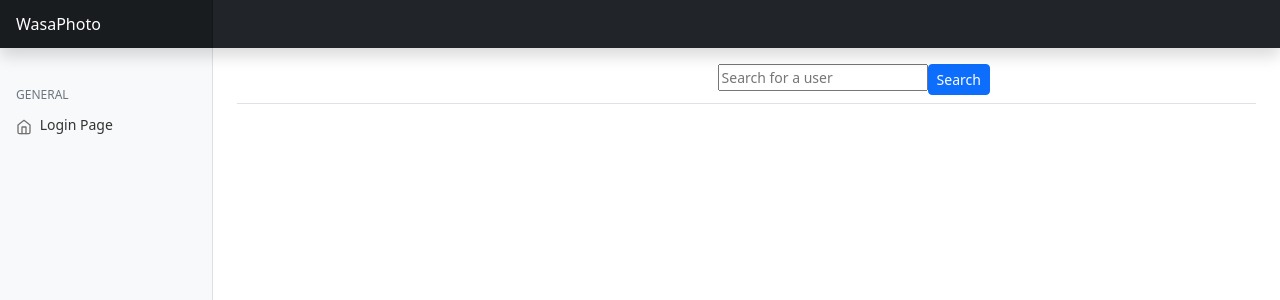
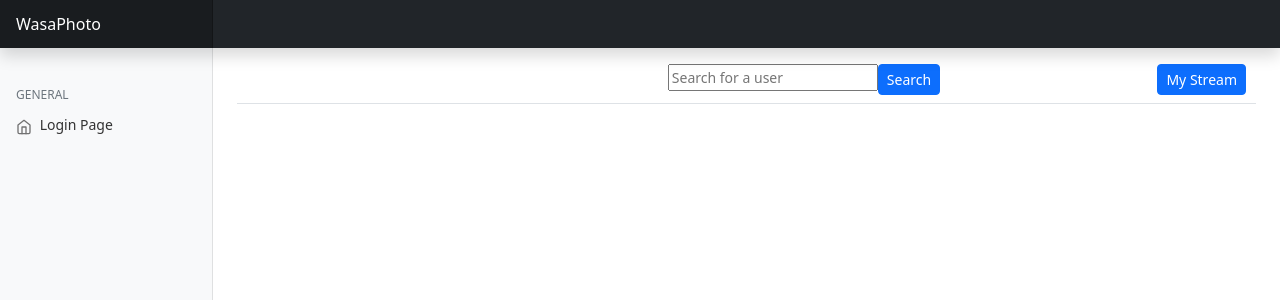
Before and after one commit to AntoCordeiro/wasa2023-24, a Vue app in the folder webui/: page /#/profile in a window 1280 px wide. Shown: the top 300 px of the page. Built offline with nearby package versions, Linux system fonts and the light colour scheme.

Commit message:
added button to go to stream view

```diff
--- a/webui/src/views/ProfileView.vue
+++ b/webui/src/views/ProfileView.vue
@@ -28,6 +28,7 @@ export default {
 	methods: {
 		async refresh() {
 			this.errormsg = null
+			this.successfulMsg = ""
 			try {
 				if (this.searchedUsername != "") {
 					this.emptySearch = false
@@ -259,7 +260,9 @@ export default {
 					this.errormsg = e.toString();
 				}}
 		},
-
+		async goToMyStream() {
+			this.$router.push({ path: "/myStream"})
+		},
 	mounted() {
 		this.refresh()
 	},
@@ -276,16 +279,6 @@ export default {
 			  <span class="post-count" v-if="!emptySearch">Post Count: {{ userProfile.user.postCount }}</span>
 			</div>
 			<p v-else>Please refresh</p>
-			<div>
-				<input v-show="isMyProfile" type="file" @change="selectFile" ref="fileInput">
-				<button v-if="fileToUpload" @click="uploadPhoto">Upload Photo</button>
-				<p v-if="successfulMsg" style="color: green;">{{ successfulMsg }}</p>
-			  </div>
-
-			<div>
-				<input type="text" v-model="searchQuery" placeholder="Search for a user" @keyup.enter="searchUserProfile(searchQuery)">
-				<button type="button" class="btn btn-sm btn-primary" @click="searchUserProfile(searchQuery)">Search</button>
-			</div>
 			<div class="btn-toolbar mb-2 mb-md-0">
 				<div class="btn-group me-2">
 					<button v-if="!isMyProfile && !emptySearch" type="button" class="btn btn-sm btn-outline-secondary" @click="followUser(searchedUsername)">
@@ -301,6 +294,21 @@ export default {
 					</button>
 				</div>
 			</div>
+			<div>
+				<input type="text" v-model="searchQuery" placeholder="Search for a user" @keyup.enter="searchUserProfile(searchQuery)">
+				<button type="button" class="btn btn-sm btn-primary" @click="searchUserProfile(searchQuery)">Search</button>
+			</div>
+			<div>
+				<button type="button" class="btn btn-sm btn-primary" @click="goToMyStream">My Stream</button>
+			</div>
+		</div>
+		<div class="row" style="margin-bottom: 20px;">
+			<div>
+				<h5 v-show="isMyProfile">Upload Photo: </h5>
+				<input v-show="isMyProfile" type="file" @change="selectFile" ref="fileInput">
+				<button v-if="fileToUpload" @click="uploadPhoto">Upload Photo</button>
+				<p v-if="successfulMsg" style="color: green;">{{ successfulMsg }}</p>
+			  </div>
 		</div>
 		<div class="col-md-4" v-for="photo in userProfile.photos" :key="photo.id">
             <div class="card mb-4 shadow-sm">
```
